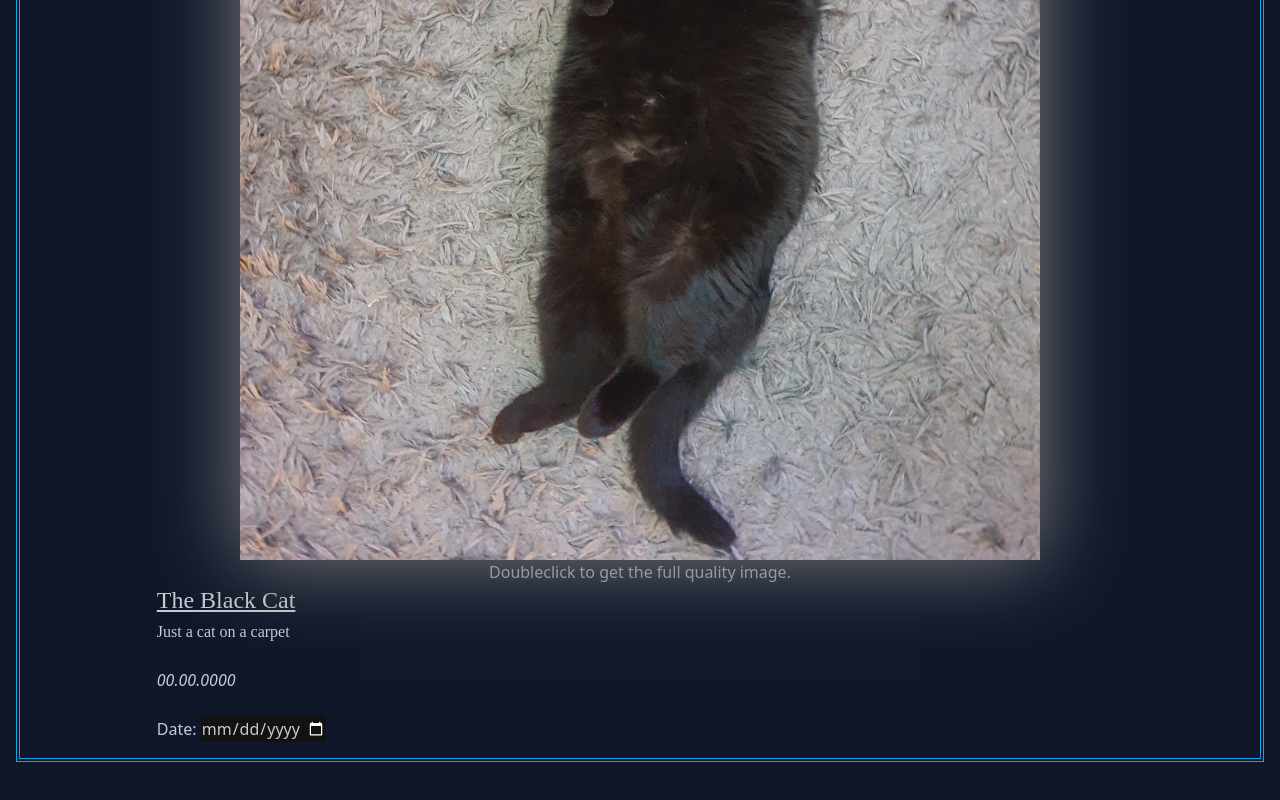
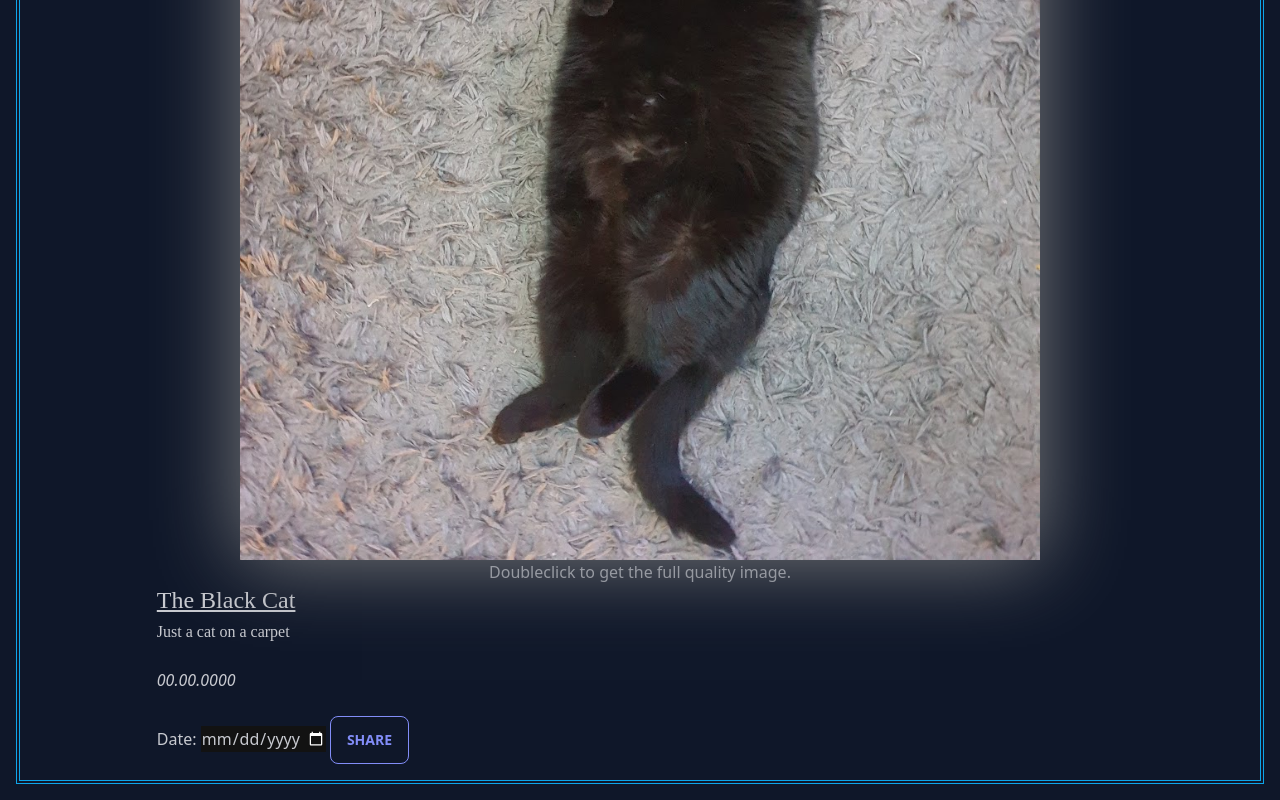
Before and after one commit to Fini04/apod, a Svelte app: page / in a window 1280 px wide. Shown: the part 412-1212 px from the top of the page. Before the commit the page ends 1190 px from the top, so only its background shows below. Built offline with nearby package versions, Linux system fonts and the light colour scheme; no server answers; a web font is replaced by a local one.

Commit message:
add Share button Styling

```diff
--- a/src/components/pages/Main.svelte
+++ b/src/components/pages/Main.svelte
@@ -14,14 +14,15 @@
     });
   }
   function share() {
-    // if (navigator.canShare) {
-    navigator.share({
-      title: $img?.title,
-      url: $img?.hdurl,
-    });
-    // } else {
-    //   console.error("Sharing not possible");
-    // }
+    if (navigator.canShare) {
+      navigator.share({
+        title: $img?.title,
+        url: $img?.hdurl,
+        text: $img?.explanation,
+      });
+    } else {
+      console.error("Sharing not possible");
+    }
   }
 </script>
 
@@ -51,9 +52,11 @@
       min="1995-06-16"
       on:change={fetchData}
     />
-    <MediaQuery query="(max-device-width: 480px)" let:matches>
+    <MediaQuery query="(max-device-width: 992px)" let:matches>
       {#if matches}
-        <button on:click={share}>Share</button>
+        <button class="btn btn-outline btn-secondary" on:click={share}
+          >Share</button
+        >
       {/if}
     </MediaQuery>
   </article>
```
